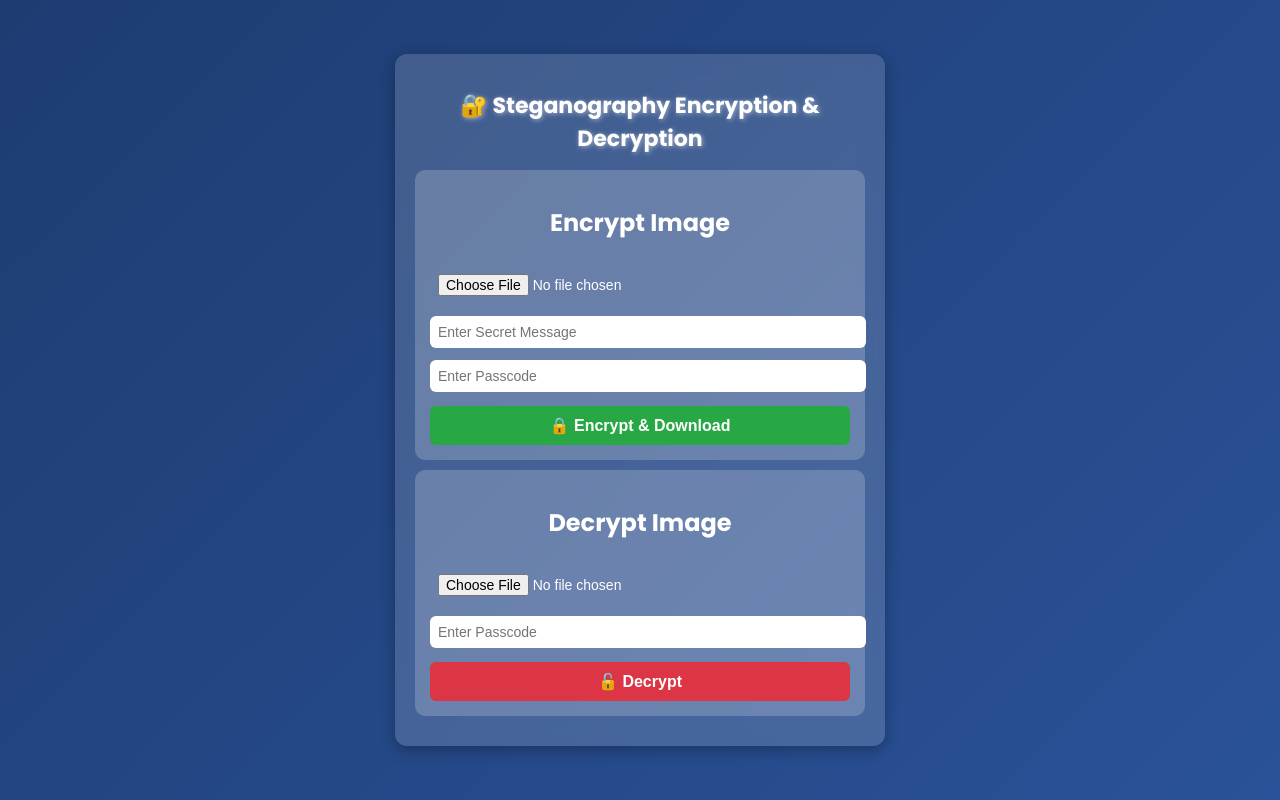
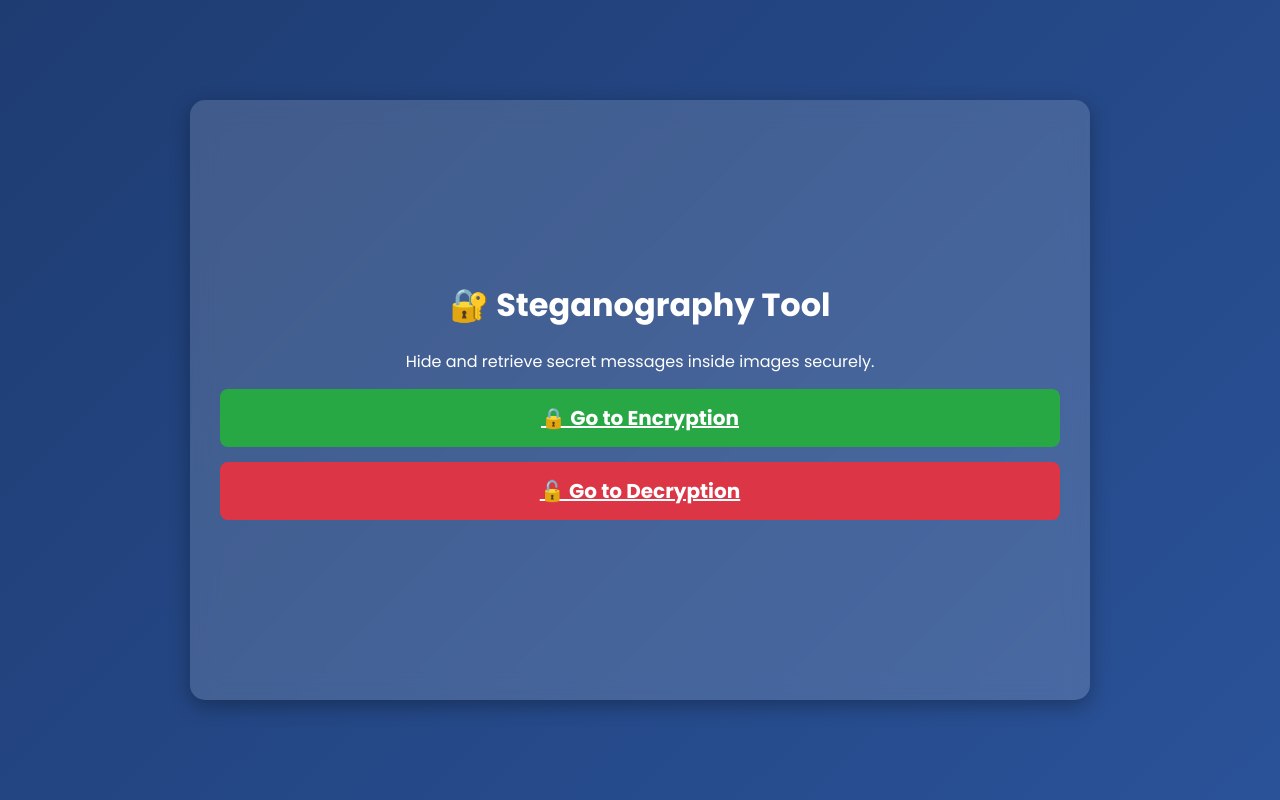
Before and after one commit to Sairam-Panuku/Steganography_Project, a Flask app: page / in a window 1280 px wide. Run offline with Flask 3, Linux system fonts and the light colour scheme.

Commit message:
Updated UI for better desktop fit and improved layout

```diff
--- a/app.py
+++ b/app.py
@@ -1,4 +1,4 @@
-from flask import Flask, render_template, request, redirect, url_for, send_file, flash, session
+from flask import Flask, render_template, request, redirect, url_for, send_file, flash
 import os
 from encrypt import encrypt_image
 from decrypt import decrypt_image
@@ -9,61 +9,66 @@ app.secret_key = "your_secret_key"
 UPLOAD_FOLDER = "uploads"
 os.makedirs(UPLOAD_FOLDER, exist_ok=True)
 
-@app.route("/", methods=["GET", "POST"])
-def index():
-    decrypted_message = session.pop("decrypted_message", None)  # Get message if available
-    return render_template("index.html", decrypted_message=decrypted_message)
+@app.route("/")
+def home():
+    return render_template("home.html")
 
-@app.route("/encrypt", methods=["POST"])
+@app.route("/encrypt", methods=["GET", "POST"])
 def encrypt():
-    if "image" not in request.files:
-        flash("No image uploaded!")
-        return redirect(url_for("index"))
+    if request.method == "POST":
+        if "image" not in request.files:
+            flash("No image uploaded!")
+            return redirect(url_for("encrypt"))
 
-    image = request.files["image"]
-    message = request.form["message"]
-    passcode = request.form["passcode"]
+        image = request.files["image"]
+        message = request.form["message"]
+        passcode = request.form["passcode"]
 
-    if not message or not passcode:
-        flash("Message and passcode are required!")
-        return redirect(url_for("index"))
+        if not message or not passcode:
+            flash("Message and passcode are required!")
+            return redirect(url_for("encrypt"))
 
-    image_path = os.path.join(UPLOAD_FOLDER, "input_image.jpg")
-    encrypted_image_path = os.path.join(UPLOAD_FOLDER, "encrypted_image.png")
+        image_path = os.path.join(UPLOAD_FOLDER, "input_image.jpg")
+        encrypted_image_path = os.path.join(UPLOAD_FOLDER, "encrypted_image.png")
 
-    image.save(image_path)
+        image.save(image_path)
 
-    success = encrypt_image(image_path, encrypted_image_path, message, passcode)
-    if success:
-        flash("✅ Encryption successful! Download your encrypted image.")
-        return send_file(encrypted_image_path, as_attachment=True)
-    else:
-        flash("❌ Encryption failed!")
-        return redirect(url_for("index"))
+        success = encrypt_image(image_path, encrypted_image_path, message, passcode)
+        if success:
+            flash("✅ Encryption successful! Download your encrypted image.")
+            return send_file(encrypted_image_path, as_attachment=True)
+        else:
+            flash("❌ Encryption failed!")
+            return redirect(url_for("encrypt"))
 
-@app.route("/decrypt", methods=["POST"])
+    return render_template("encrypt.html")
+
+@app.route("/decrypt", methods=["GET", "POST"])
 def decrypt():
-    if "image" not in request.files:
-        flash("No image uploaded!")
-        return redirect(url_for("index"))
+    if request.method == "POST":
+        if "image" not in request.files:
+            flash("No image uploaded!")
+            return redirect(url_for("decrypt"))
 
-    image = request.files["image"]
-    passcode = request.form["passcode"]
+        image = request.files["image"]
+        passcode = request.form["passcode"]
 
-    if not passcode:
-        flash("Passcode is required!")
-        return redirect(url_for("index"))
+        if not passcode:
+            flash("Passcode is required!")
+            return redirect(url_for("decrypt"))
 
-    image_path = os.path.join(UPLOAD_FOLDER, "uploaded_encrypted_image.png")
-    image.save(image_path)
+        image_path = os.path.join(UPLOAD_FOLDER, "uploaded_encrypted_image.png")
+        image.save(image_path)
 
-    message = decrypt_image(image_path, passcode)
-    if message is None:
-        flash("❌ Decryption failed! Incorrect passcode or corrupted image.")
-        return redirect(url_for("index"))
+        message = decrypt_image(image_path, passcode)
+        if message is None:
+            flash("❌ Decryption failed! Incorrect passcode or corrupted image.")
+            return redirect(url_for("decrypt"))
 
-    session["decrypted_message"] = message  # Store message in session
-    return redirect(url_for("index"))
+        flash(f"✅ Decrypted Message: {message}")
+        return redirect(url_for("decrypt"))
+
+    return render_template("decrypt.html")
 
 if __name__ == "__main__":
     app.run(debug=True)
--- a/static/style.css
+++ b/static/style.css
@@ -1,7 +1,12 @@
 /* Import Google Font */
 @import url('https://fonts.googleapis.com/css2?family=Poppins:wght@300;400;700&display=swap');
 
-/* General Styling */
+* {
+    margin: 0;
+    padding: 0;
+    box-sizing: border-box;
+}
+
 body {
     font-family: 'Poppins', sans-serif;
     text-align: center;
@@ -15,58 +20,48 @@ body {
     background: linear-gradient(135deg, #1e3c72, #2a5298);
 }
 
-/* Main Container */
+/* Main container with desktop-optimized size */
 .container {
-    width: 450px;
+    width: 900px;
+    height: 600px;
     background: rgba(255, 255, 255, 0.15);
-    padding: 20px;
-    border-radius: 12px;
-    box-shadow: 0px 4px 15px rgba(0, 0, 0, 0.3);
-    backdrop-filter: blur(10px);
+    padding: 30px;
+    border-radius: 15px;
+    box-shadow: 0px 6px 20px rgba(0, 0, 0, 0.3);
+    backdrop-filter: blur(12px);
+    display: flex;
+    flex-direction: column;
+    justify-content: center;
 }
 
-/* Title */
+/* Title Styling */
 .title {
-    font-size: 22px;
+    font-size: 32px;
     font-weight: bold;
-    text-shadow: 1px 1px 5px rgba(255, 255, 255, 0.5);
+    margin-bottom: 20px;
 }
 
-/* Card Boxes */
-.card {
-    background: rgba(255, 255, 255, 0.2);
-    padding: 15px;
-    margin: 10px 0;
-    border-radius: 10px;
-}
-
-/* Form Inputs */
+/* Input fields */
 .input-box, .input-file {
     width: 100%;
-    padding: 8px;
-    margin: 6px 0;
+    padding: 12px;
+    margin: 12px 0;
+    border-radius: 8px;
     border: none;
-    border-radius: 6px;
-    font-size: 14px;
-}
-
-.input-box:focus, .input-file:focus {
-    background: rgba(255, 255, 255, 0.8);
-    color: black;
+    font-size: 18px;
 }
 
 /* Buttons */
 .btn {
     width: 100%;
-    padding: 10px;
-    font-size: 16px;
-    border: none;
-    border-radius: 6px;
+    padding: 14px;
+    font-size: 20px;
+    border-radius: 8px;
     cursor: pointer;
-    transition: 0.3s ease-in-out;
-    margin-top: 8px;
     font-weight: bold;
     color: white;
+    margin-top: 15px;
+    transition: 0.3s ease-in-out;
 }
 
 .encrypt-btn {
@@ -78,30 +73,34 @@ body {
 }
 
 .btn:hover {
-    opacity: 0.85;
+    opacity: 0.8;
 }
 
-/* Decrypted Message Box */
-.decrypted-message-box {
-    background: rgba(0, 0, 0, 0.4);
-    padding: 10px;
-    border-radius: 10px;
-    margin-top: 15px;
+/* Flexbox Layout for Encryption & Decryption sections */
+.flex-container {
+    display: flex;
+    justify-content: space-between;
+    gap: 20px;
 }
 
-.decrypted-message-box h3 {
-    margin: 0;
-    color: #FFD700;
+/* Each section box */
+.card {
+    flex: 1;
+    background: rgba(255, 255, 255, 0.2);
+    padding: 20px;
+    border-radius: 12px;
+    text-align: center;
 }
 
-.decrypted-message-box p {
-    font-size: 16px;
+/* Alert Message Box */
+.alert-box {
+    background: rgba(255, 255, 255, 0.2);
+    padding: 12px;
+    border-radius: 8px;
+    margin-bottom: 15px;
+}
+
+.alert-message {
+    font-size: 18px;
     font-weight: bold;
 }
-
-/* Responsive Design */
-@media (max-width: 480px) {
-    .container {
-        width: 90%;
-    }
-}
--- /dev/null
+++ b/templates/home.html
@@ -0,0 +1,18 @@
+<!DOCTYPE html>
+<html lang="en">
+<head>
+    <meta charset="UTF-8">
+    <meta name="viewport" content="width=device-width, initial-scale=1.0">
+    <title>Steganography Tool</title>
+    <link rel="stylesheet" href="{{ url_for('static', filename='style.css') }}">
+</head>
+<body>
+    <div class="container">
+        <h1 class="title">🔐 Steganography Tool</h1>
+        <p>Hide and retrieve secret messages inside images securely.</p>
+
+        <a href="{{ url_for('encrypt') }}" class="btn encrypt-btn">🔒 Go to Encryption</a>
+        <a href="{{ url_for('decrypt') }}" class="btn decrypt-btn">🔓 Go to Decryption</a>
+    </div>
+</body>
+</html>
--- a/templates/index.html
+++ /dev/null
@@ -1,69 +0,0 @@
-<!DOCTYPE html>
-<html lang="en">
-<head>
-    <meta charset="UTF-8">
-    <meta name="viewport" content="width=device-width, initial-scale=1.0">
-    <title>Steganography Tool</title>
-
-    <!-- Google Font -->
-    <link rel="stylesheet" href="https://fonts.googleapis.com/css2?family=Poppins:wght@300;400;700&display=swap">
-
-    <!-- CSS -->
-    <link rel="stylesheet" href="{{ url_for('static', filename='style.css') }}">
-
-    <!-- jQuery for animations -->
-    <script src="https://cdnjs.cloudflare.com/ajax/libs/jquery/3.6.0/jquery.min.js"></script>
-</head>
-<body>
-    <div class="container">
-        <h1 class="title">🔐 Steganography Encryption & Decryption</h1>
-
-        <!-- Flash Messages -->
-        {% with messages = get_flashed_messages() %}
-        {% if messages %}
-            <div class="alert-box">
-                {% for message in messages %}
-                <p class="alert-message">{{ message }}</p>
-                {% endfor %}
-            </div>
-        {% endif %}
-        {% endwith %}
-
-        <!-- Encryption Form -->
-        <div class="card">
-            <h2>Encrypt Image</h2>
-            <form action="/encrypt" method="post" enctype="multipart/form-data">
-                <input type="file" name="image" required class="input-file"><br>
-                <input type="text" name="message" placeholder="Enter Secret Message" required class="input-box"><br>
-                <input type="password" name="passcode" placeholder="Enter Passcode" required class="input-box"><br>
-                <button type="submit" class="btn encrypt-btn">🔒 Encrypt & Download</button>
-            </form>
-        </div>
-
-        <!-- Decryption Form -->
-        <div class="card">
-            <h2>Decrypt Image</h2>
-            <form action="/decrypt" method="post" enctype="multipart/form-data">
-                <input type="file" name="image" required class="input-file"><br>
-                <input type="password" name="passcode" placeholder="Enter Passcode" required class="input-box"><br>
-                <button type="submit" class="btn decrypt-btn">🔓 Decrypt</button>
-            </form>
-        </div>
-
-        <!-- Display Decrypted Message -->
-        {% if decrypted_message %}
-        <div class="decrypted-message-box">
-            <h3>🔓 Decrypted Message</h3>
-            <p>{{ decrypted_message }}</p>
-        </div>
-        {% endif %}
-    </div>
-
-    <!-- JavaScript for Animations -->
-    <script>
-        $(document).ready(function() {
-            $(".alert-box").fadeIn(800).delay(3000).fadeOut(800);
-        });
-    </script>
-</body>
-</html>
```
Also changed, not shown: templates/decrypt.html (added, +32 -0 lines), templates/encrypt.html (added, +33 -0 lines).
